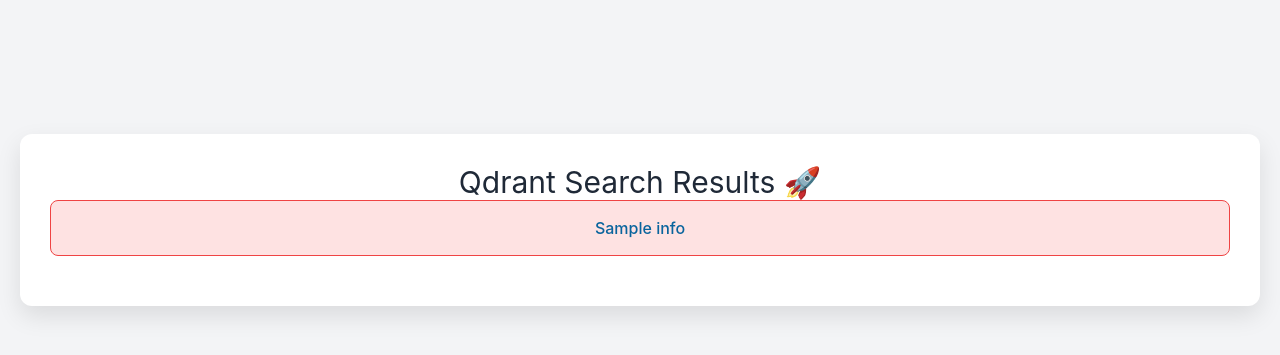
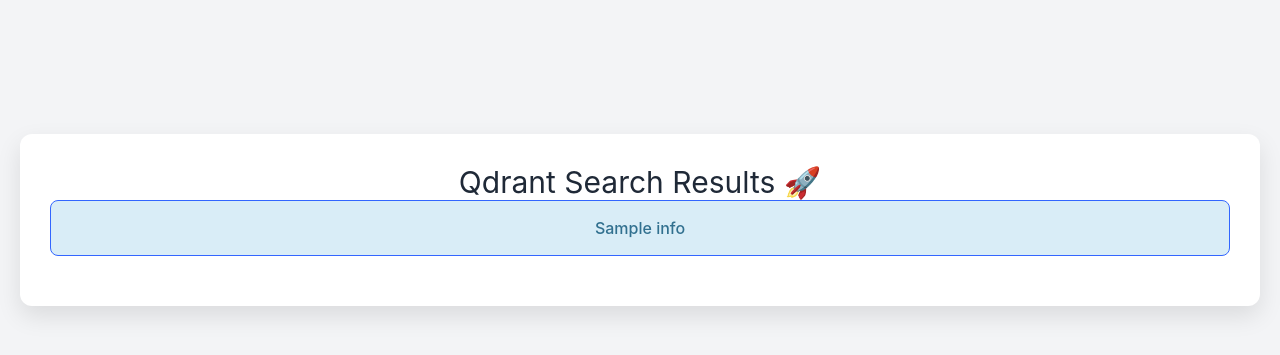
Before and after one commit to codesphere-cloud/csa-qdrant-demo, a Flask app: template templates/index.html in a window 1280 px wide. Shown: the part 180-535 px from the top of the page. Run offline with Flask 3, Linux system fonts and the light colour scheme; the template is opened without the code that fills it: most values are stand-ins (such as "Sample title", 1, 10 or a date in 2020); some libraries are stand-ins or nearby versions.

Commit message:
fixed info message colors

```diff
--- a/templates/index.html
+++ b/templates/index.html
@@ -32,9 +32,6 @@
             font-weight: 700;
         }
         .message {
-            color: #dc2626;
-            background-color: #fee2e2;
-            border: 1px solid #ef4444;
             padding: 15px;
             border-radius: 8px;
             margin-bottom: 20px;
@@ -42,9 +39,13 @@
         }
         .error-message {
             color: #dc2626;
+            background-color: #fee2e2;
+            border: 1px solid #ef4444;
         }
         .info-message {
-            color: #09649d;
+            color: #31708f;
+            background-color: #d9edf7;
+            border: 1px solid #3366ff;
         }
         .results-table {
             width: 100%;
```
